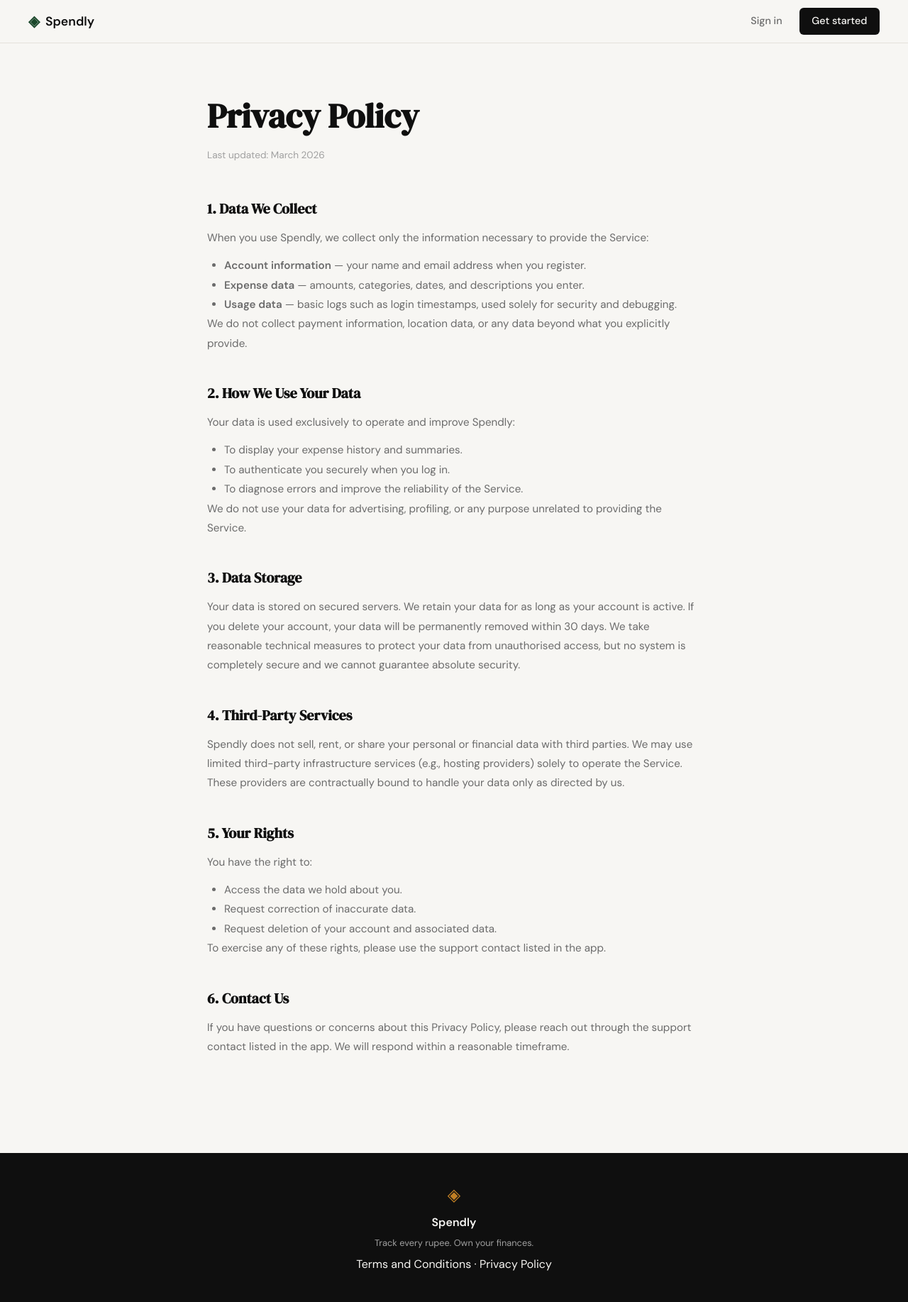
After one commit to AnuBhoyar/SpendingApp, a Flask app: page /privacy in a window 1280 px wide. The commit adds this page. Shown: the whole page at 71% size. Run offline with Flask 3, Linux system fonts and the light colour scheme.

Commit message:
landing: add privacy policy page and route

```diff
--- a/app.py
+++ b/app.py
@@ -25,6 +25,11 @@ def login():
 @app.route("/terms")
 def terms():
     return render_template("terms.html")
+
+
+@app.route("/privacy")
+def privacy():
+    return render_template("privacy.html")
 
 
 # ------------------------------------------------------------------ #
--- a/templates/base.html
+++ b/templates/base.html
@@ -34,7 +34,7 @@
             <span class="brand-icon">◈</span>
             <span class="footer-name">Spendly</span>
             <p class="footer-copy">Track every rupee. Own your finances.</p>
-            <p><a href="/terms">Terms and Conditions</a> · <a href="#">Privacy Policy</a></p>
+            <p><a href="/terms">Terms and Conditions</a> · <a href="/privacy">Privacy Policy</a></p>
         </div>
     </footer>
 
--- /dev/null
+++ b/templates/privacy.html
@@ -0,0 +1,62 @@
+{% extends "base.html" %}
+
+{% block title %}Privacy Policy — Spendly{% endblock %}
+
+{% block content %}
+
+<section class="legal-page">
+    <div class="legal-inner">
+        <h1 class="legal-title">Privacy Policy</h1>
+        <p class="legal-updated">Last updated: March 2026</p>
+
+        <div class="legal-section">
+            <h2>1. Data We Collect</h2>
+            <p>When you use Spendly, we collect only the information necessary to provide the Service:</p>
+            <ul>
+                <li><strong>Account information</strong> — your name and email address when you register.</li>
+                <li><strong>Expense data</strong> — amounts, categories, dates, and descriptions you enter.</li>
+                <li><strong>Usage data</strong> — basic logs such as login timestamps, used solely for security and debugging.</li>
+            </ul>
+            <p>We do not collect payment information, location data, or any data beyond what you explicitly provide.</p>
+        </div>
+
+        <div class="legal-section">
+            <h2>2. How We Use Your Data</h2>
+            <p>Your data is used exclusively to operate and improve Spendly:</p>
+            <ul>
+                <li>To display your expense history and summaries.</li>
+                <li>To authenticate you securely when you log in.</li>
+                <li>To diagnose errors and improve the reliability of the Service.</li>
+            </ul>
+            <p>We do not use your data for advertising, profiling, or any purpose unrelated to providing the Service.</p>
+        </div>
+
+        <div class="legal-section">
+            <h2>3. Data Storage</h2>
+            <p>Your data is stored on secured servers. We retain your data for as long as your account is active. If you delete your account, your data will be permanently removed within 30 days. We take reasonable technical measures to protect your data from unauthorised access, but no system is completely secure and we cannot guarantee absolute security.</p>
+        </div>
+
+        <div class="legal-section">
+            <h2>4. Third-Party Services</h2>
+            <p>Spendly does not sell, rent, or share your personal or financial data with third parties. We may use limited third-party infrastructure services (e.g., hosting providers) solely to operate the Service. These providers are contractually bound to handle your data only as directed by us.</p>
+        </div>
+
+        <div class="legal-section">
+            <h2>5. Your Rights</h2>
+            <p>You have the right to:</p>
+            <ul>
+                <li>Access the data we hold about you.</li>
+                <li>Request correction of inaccurate data.</li>
+                <li>Request deletion of your account and associated data.</li>
+            </ul>
+            <p>To exercise any of these rights, please use the support contact listed in the app.</p>
+        </div>
+
+        <div class="legal-section">
+            <h2>6. Contact Us</h2>
+            <p>If you have questions or concerns about this Privacy Policy, please reach out through the support contact listed in the app. We will respond within a reasonable timeframe.</p>
+        </div>
+    </div>
+</section>
+
+{% endblock %}
--- a/templates/terms.html
+++ b/templates/terms.html
@@ -27,7 +27,7 @@
 
         <div class="legal-section">
             <h2>3. User Data</h2>
-            <p>You retain ownership of all expense data you enter into Spendly. By using the Service, you grant us a limited licence to store and process your data solely to provide the Service to you. We do not sell your personal or financial data to third parties. Please refer to our <a href="#">Privacy Policy</a> for full details on how your data is handled.</p>
+            <p>You retain ownership of all expense data you enter into Spendly. By using the Service, you grant us a limited licence to store and process your data solely to provide the Service to you. We do not sell your personal or financial data to third parties. Please refer to our <a href="/privacy">Privacy Policy</a> for full details on how your data is handled.</p>
         </div>
 
         <div class="legal-section">
```
